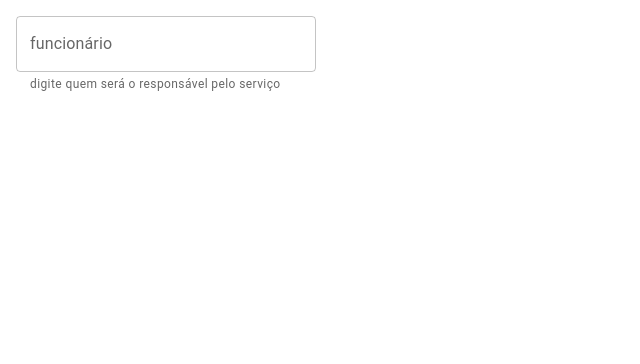
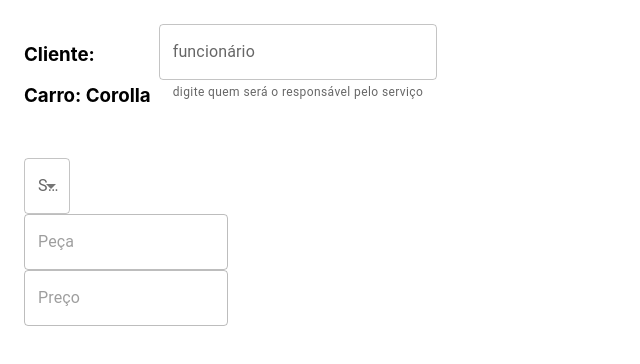
Before and after one commit to Adadezer/PSUltracar, a React (Create React App) app in the folder ultra-front/: page /client in a window 1280 px wide. Shown: the top 364 px of the page, without its empty margins (0-640 px from the left). Built offline with nearby package versions, Linux system fonts and the light colour scheme.

Commit message:
feat(frontend): :sparkles: tela do cliente

```diff
--- a/ultra-front/src/pages/Client.jsx
+++ b/ultra-front/src/pages/Client.jsx
@@ -1,36 +1,82 @@
-import { Grid, TextField } from '@mui/material';
+import { Grid, TextField, MenuItem } from '@mui/material';
 import '../App.css';
 import { useContext, useState } from 'react';
 import UltracarContext from '../context/UltracarContext';
 
 function Client() {
-  const [funcionario, setFuncionario] = useState('');
   const { link } = useContext(UltracarContext);
-  console.log('link aqui: ',link);
+  const [fields, setFields] = useState({
+    funcionario: '',
+    servico: '',
+  });
+  const [selectedService, setSelectedService] = useState('');
+  const [mechanicalServices] = useState([
+    { name: 'Troca de óleo', part: '1l de Óleo',  price: '35,00' },
+    { name: 'Troca vela', part: 'Kit de velas', price: '95,00' },
+    { name: 'Troca Correia Dentada', part: 'Correia Dentada', price: '100,00'}
+  ]);
 
-  function handleFuncionario(e) {
-    setFuncionario(e.target.value);
+  function handleChange(e) {
+    const { name, value } = e.target;
+    setFields({...fields, [name]: value});
   }
+
+  const handleServiceSelect = (e) => {
+    setSelectedService(e.target.value);
+  };
+
+  const selectedServiceData = mechanicalServices.find((service) => service.name === selectedService);
+
   return (
-    <Grid
-    container
-    component="form"
-    spacing={1}
-    p={1}
-    m={1}
-    >
+    <>
+      <Grid container component='form' spacing={1} p={1} m={1}>
+        <Grid item>
+          <h3>{`Cliente: ${link}`}</h3>
+          <h3>Carro: Corolla</h3>
+        </Grid>
 
-      <TextField
-        className='input'
-        helperText="digite quem será o responsável pelo serviço"
-        label="funcionário"
-        variant="outlined"
-        value={ `${funcionario}` }
-        onChange={(e) => handleFuncionario(e)}
-        />
-        <div>{link}</div>
-    </Grid>
+        <Grid item>
+          <TextField
+            className='input'
+            helperText='digite quem será o responsável pelo serviço'
+            label='funcionário'
+            name='funcionario'
+            value={ `${fields.funcionario}` }
+            onChange={(e) => handleChange(e)}
+            variant='outlined'
+          />
+        </Grid>
+      </Grid>
 
+      <Grid container component='form' spacing={1} p={1} m={1}>
+        <Grid item xs={2}>
+          <TextField
+            select
+            value={selectedService}
+            onChange={handleServiceSelect}
+            label='Serviço'
+            variant='outlined'
+          >
+            <MenuItem value="sdfsdf">Selecione um serviço</MenuItem>
+            {mechanicalServices.map((service) => (
+              <MenuItem key={service.name} value={service.name}>
+                {service.name}
+              </MenuItem>
+            ))}
+          </TextField>
+          <TextField
+            label="Peça"
+            value={selectedServiceData ? selectedServiceData.part : ''}
+            disabled={!selectedServiceData}
+          />
+          <TextField
+            label="Preço"
+            value={selectedServiceData ? selectedServiceData.price : ''}
+            disabled={!selectedServiceData}
+          />
+        </Grid>
+      </Grid>
+    </>
   );
 }
 
```
Also changed, not shown: ultra-front/src/components/ScreenService.jsx (deleted, +0 -17 lines).
